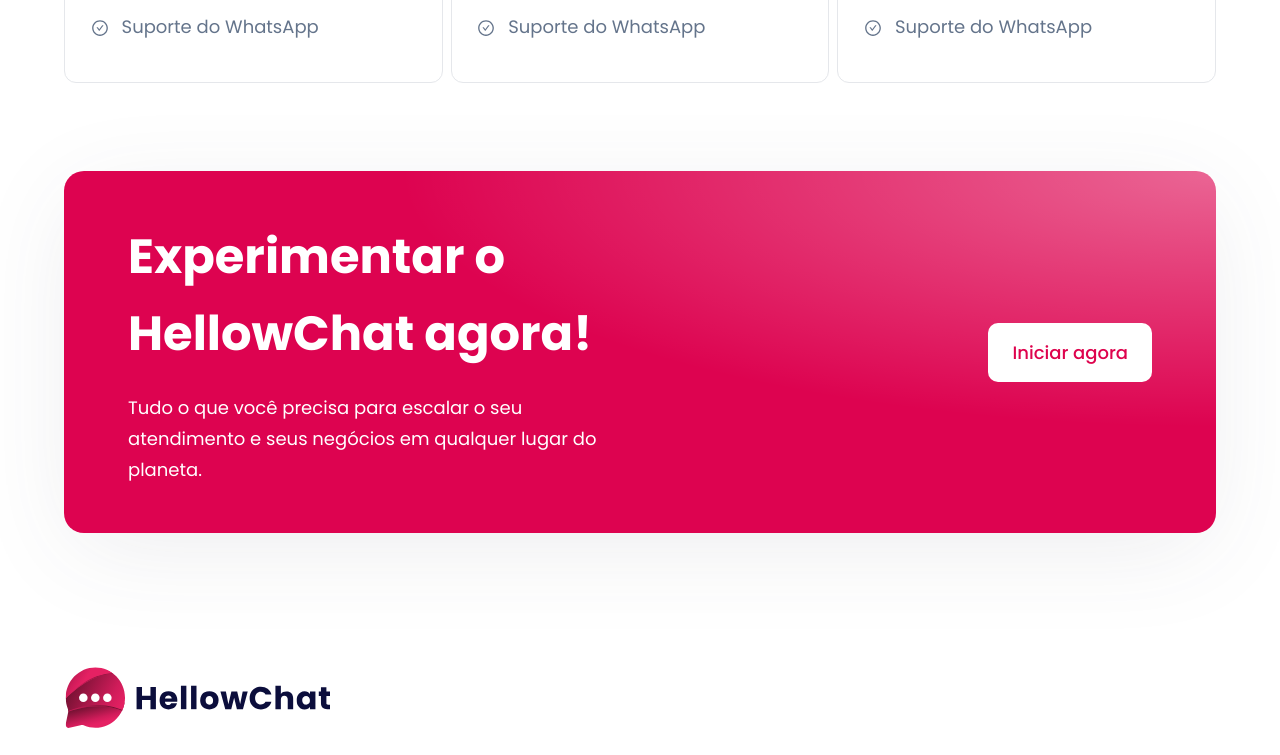
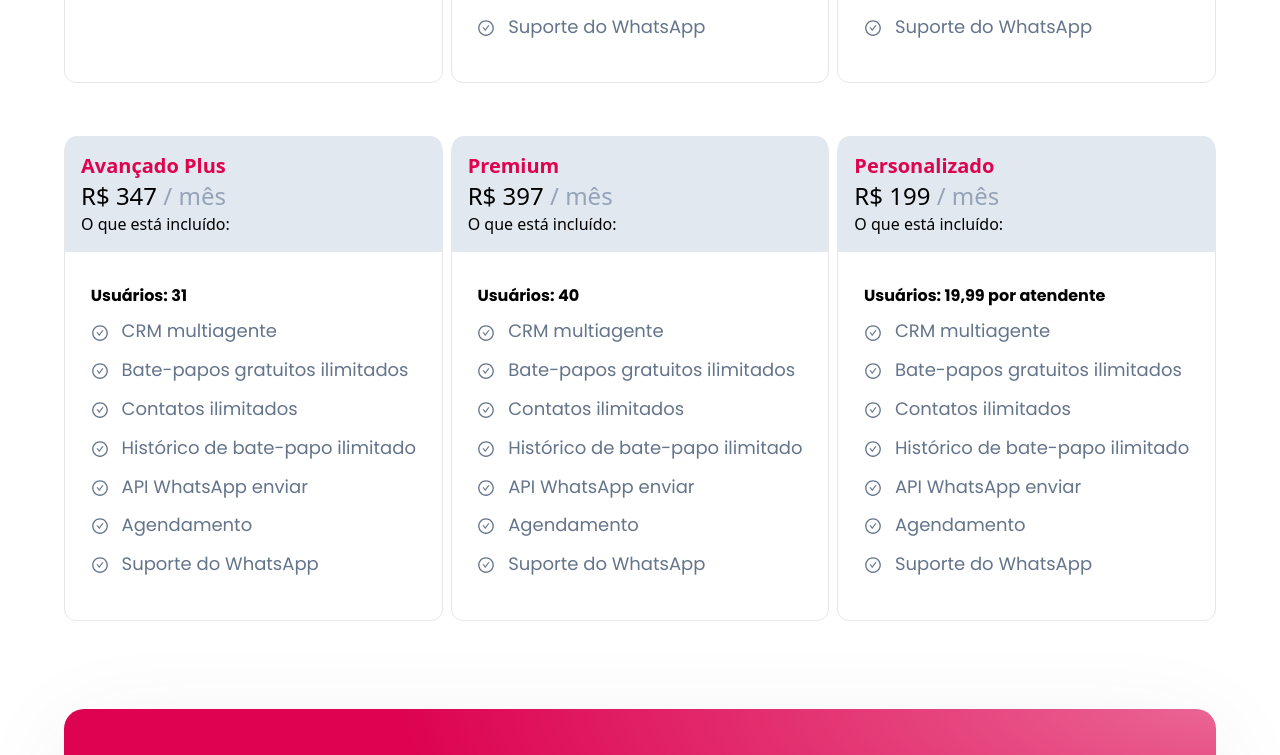
Before and after one commit to GeorgesdaSilva/landing_hellowchat, a React (Vite) app: page / in a window 1280 px wide. Shown: the part 6080-6835 px from the top of the page. Built offline with nearby package versions, Linux system fonts and the light colour scheme.

Commit message:
new_price

```diff
--- a/src/components/PriceBox.jsx
+++ b/src/components/PriceBox.jsx
@@ -5,13 +5,12 @@
 const included = [
   {
     plano: "Inicial",
-        price: "299",
-        users: 3,
+    price: "197",
+    users: 6,
   arrayValues:  [
       "CRM multiagente",
       "Bate-papos gratuitos ilimitados",
       "Contatos ilimitados",
-          "Histórico de bate-papo ilimitado",
       "API WhatsApp enviar",
       "Agendamento",
       "Suporte do WhatsApp",
@@ -19,8 +18,8 @@
 },
 {
     plano: "Intermediário",
-        price: "329",
-        users: 8,
+    price: "247",
+    users: 11,
   arrayValues:  [
       "CRM multiagente",
       "Bate-papos gratuitos ilimitados",
@@ -33,8 +32,8 @@
 },
 {
     plano: "Avançado",
-        price: "459",
-        users: "Sem limites",
+    price: "297",
+    users: 21,
   arrayValues:  [
       "CRM multiagente",
       "Bate-papos gratuitos ilimitados",
@@ -44,8 +43,49 @@
       "Agendamento",
       "Suporte do WhatsApp",
     ],
-    }
-
+},
+{
+    plano: "Avançado Plus",
+    price: "347",
+    users: 31,
+  arrayValues:  [
+      "CRM multiagente",
+      "Bate-papos gratuitos ilimitados",
+      "Contatos ilimitados",
+      "Histórico de bate-papo ilimitado",
+      "API WhatsApp enviar",
+      "Agendamento",
+      "Suporte do WhatsApp",
+    ],
+},
+{
+    plano: "Premium",
+    price: "397",
+    users: 40,
+  arrayValues:  [
+      "CRM multiagente",
+      "Bate-papos gratuitos ilimitados",
+      "Contatos ilimitados",
+      "Histórico de bate-papo ilimitado",
+      "API WhatsApp enviar",
+      "Agendamento",
+      "Suporte do WhatsApp",
+    ],
+},
+{
+    plano: "Personalizado",
+    price: "199",
+    users: "19,99 por atendente",
+  arrayValues:  [
+      "CRM multiagente",
+      "Bate-papos gratuitos ilimitados",
+      "Contatos ilimitados",
+      "Histórico de bate-papo ilimitado",
+      "API WhatsApp enviar",
+      "Agendamento",
+      "Suporte do WhatsApp",
+    ],
+},
 ];
 
 const PriceCard = (props) => {
```
Lines whose indentation alone changed are shown as unchanged.
